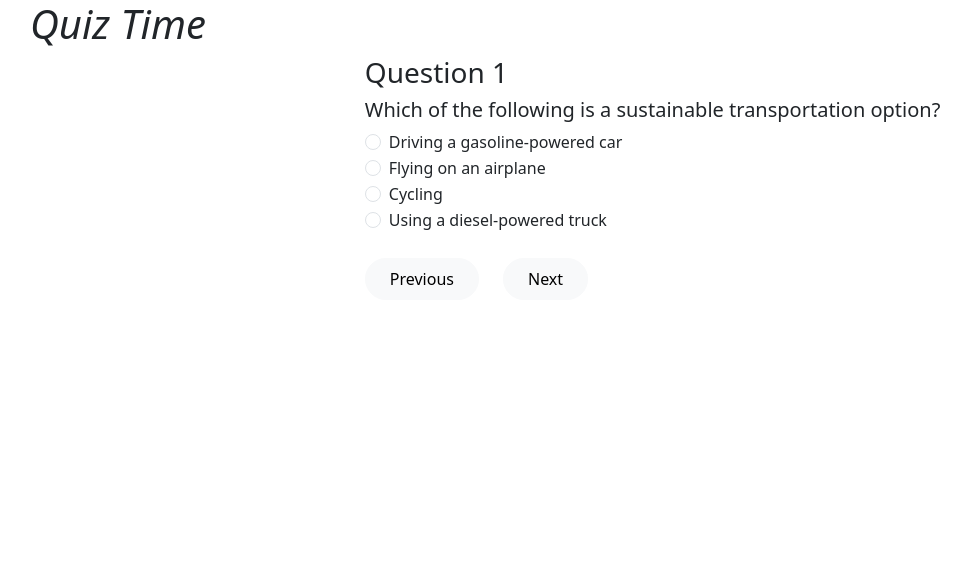
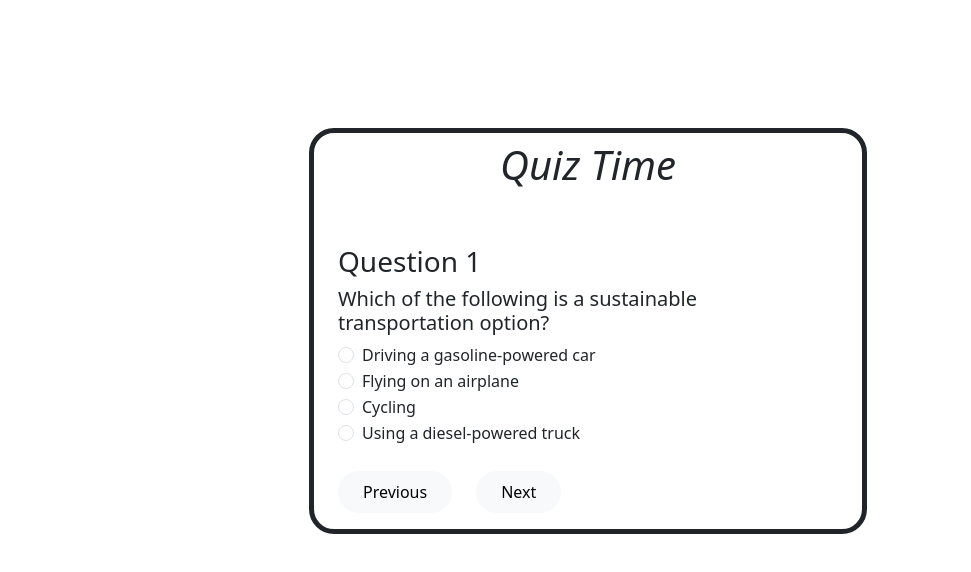
Before and after one commit to danielaann/Green-pathway, a React (Create React App) app in the folder frontend/: page /quiz4 in a window 1280 px wide. Shown: the top 572 px of the page, without its empty margins (52-1023 px from the left). Built offline with nearby package versions, Linux system fonts and the light colour scheme.

Commit message:
quiz-css

```diff
--- a/frontend/src/Navigation/NavBar.js
+++ b/frontend/src/Navigation/NavBar.js
@@ -8,7 +8,7 @@ const Navbar = () => {
         <div class="collapse navbar-collapse" id="navbarNav">
           <ul class="navbar-nav">
             <li class="nav-item">
-              <a class="nav-link active" aria-current="page" href="/">Home</a>
+              <a class="nav-link" aria-current="page" href="/">Home</a>
             </li>
             <li class="nav-item">
               <a class="nav-link" href="./quiz">Game Quiz</a>
--- a/frontend/src/component/Question.js
+++ b/frontend/src/component/Question.js
@@ -6,7 +6,7 @@ class Question extends Component{
         const {question, selectedOption, onOptionChange, onSubmit} = this.props;
 
         return(
-            <div style={{paddingLeft:'30%'}}>
+            <div>
                 <h3>Question {question.id}</h3>
                 <h5 className="mt-2">{question.question}</h5>
                 <form onSubmit={onSubmit} className="mt-2 mb-2">
--- a/frontend/src/component/Services.jsx
+++ b/frontend/src/component/Services.jsx
@@ -6,7 +6,7 @@ const Services=()=>{
     return(
         <div>
             <section id="services">
-                <div className="container mb-5" >
+                <div className="container py-5" >
                     <div className="row">
                         <div className="col-12">
                             <h3 className="fs-5 text-center mb-0">Our Services</h3>
--- a/frontend/src/quizes/Quiz.js
+++ b/frontend/src/quizes/Quiz.js
@@ -51,7 +51,8 @@ class Quiz extends Component {
         const { questionBank, currentQuestion, selectedOption, score, quizEnd } =
             this.state;
         return (<>
-            <div className="container" style={{paddingTop:'10%'}}>
+            <div className="container" style={{paddingTop:'10%', }}>
+                <div className="card px-4 py-2" style={{borderRadius: '25px', width:'50%',border: '5px solid', margin: 'auto'}}>
                 <h1 className="diaplay-4 fw-4 text-center"><i>Quiz Time</i></h1>
                 <br/><br/>
 
@@ -69,6 +70,7 @@ class Quiz extends Component {
                         className="score"
                     />
                 )}
+                </div>
             </div>
            </>
         );
--- a/frontend/src/quizes/Quiz2.js
+++ b/frontend/src/quizes/Quiz2.js
@@ -53,9 +53,11 @@ class Quiz2 extends Component {
     render() {
         const { questionBank, currentQuestion, selectedOption, score, quizEnd } =
             this.state;
-        return (
-            <div className="container">
-                <h1 className="diaplay-4 fw-4"><i>Quiz Time</i></h1>
+        return ( <>
+            <div className="container" style={{paddingTop:'10%', }}>
+                <div className="card px-4 py-2" style={{borderRadius: '25px', width:'50%',border: '5px solid', margin: 'auto'}}>
+                <h1 className="diaplay-4 fw-4 text-center"><i>Quiz Time</i></h1>
+                <br/><br/>
 
                 {!quizEnd ? (
                     <Question
@@ -71,7 +73,9 @@ class Quiz2 extends Component {
                         className="score"
                     />
                 )}
+                </div>
             </div>
+           </>
         );
     }
 }
--- a/frontend/src/quizes/Quiz3.js
+++ b/frontend/src/quizes/Quiz3.js
@@ -50,9 +50,11 @@ class Quiz3 extends Component {
     render() {
         const { questionBank, currentQuestion, selectedOption, score, quizEnd } =
             this.state;
-        return (
-            <div className="container">
-                <h1 className="diaplay-4 fw-4"><i>Quiz Time</i></h1>
+        return ( <>
+            <div className="container" style={{paddingTop:'10%', }}>
+                <div className="card px-4 py-2" style={{borderRadius: '25px', width:'50%',border: '5px solid', margin: 'auto'}}>
+                <h1 className="diaplay-4 fw-4 text-center"><i>Quiz Time</i></h1>
+                <br/><br/>
 
                 {!quizEnd ? (
                     <Question
@@ -68,7 +70,9 @@ class Quiz3 extends Component {
                         className="score"
                     />
                 )}
+                </div>
             </div>
+           </>
         );
     }
 }
--- a/frontend/src/quizes/Quiz4.js
+++ b/frontend/src/quizes/Quiz4.js
@@ -50,9 +50,11 @@ class Quiz4 extends Component {
     render() {
         const { questionBank, currentQuestion, selectedOption, score, quizEnd } =
             this.state;
-        return (
-            <div className="container">
-                <h1 className="diaplay-4 fw-4"><i>Quiz Time</i></h1>
+        return ( <>
+            <div className="container" style={{paddingTop:'10%', }}>
+                <div className="card px-4 py-2" style={{borderRadius: '25px', width:'50%',border: '5px solid', margin: 'auto'}}>
+                <h1 className="diaplay-4 fw-4 text-center"><i>Quiz Time</i></h1>
+                <br/><br/>
 
                 {!quizEnd ? (
                     <Question
@@ -68,7 +70,9 @@ class Quiz4 extends Component {
                         className="score"
                     />
                 )}
+                </div>
             </div>
+           </>
         );
     }
 }
--- a/frontend/src/quizes/SelectQuiz.js
+++ b/frontend/src/quizes/SelectQuiz.js
@@ -1,7 +1,9 @@
 import React from "react";
+import NavBar from "../Navigation/NavBar"
 
-const SelectQuiz=()=>{
+const SelectQuiz = () => {
     return <>
+        <NavBar />
         <div className="row justify-content-center mx-5">
             <div className="col-md-12 mt-5">
                 <h1 className="display-2 fw-bold mb-4 text-center text-black pt-10"><i>Quiz time</i></h1>
@@ -26,7 +28,7 @@ const SelectQuiz=()=>{
                     </div>
                 </div>
 
-                        <br/>
+                <br />
                 <div class="row">
                     <div class="col-sm-6">
                         <div class="card">
```
Lines whose indentation alone changed are shown as unchanged.
